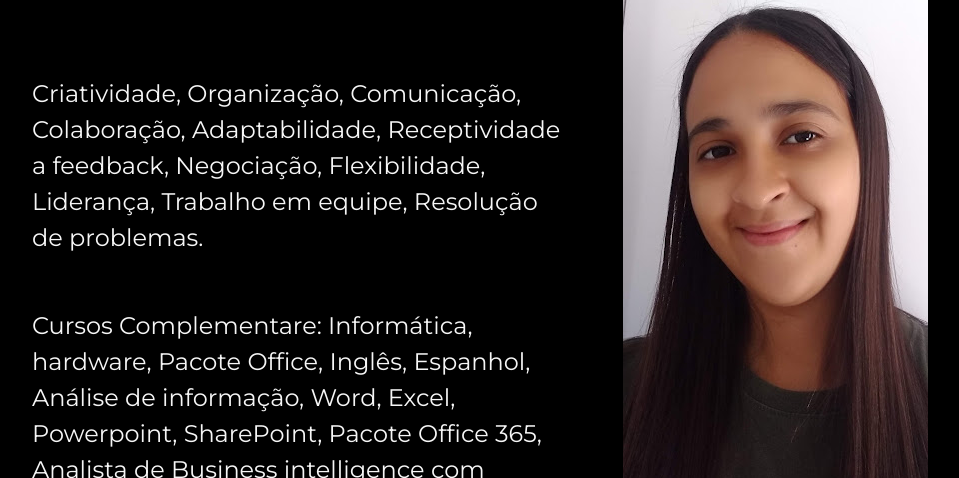
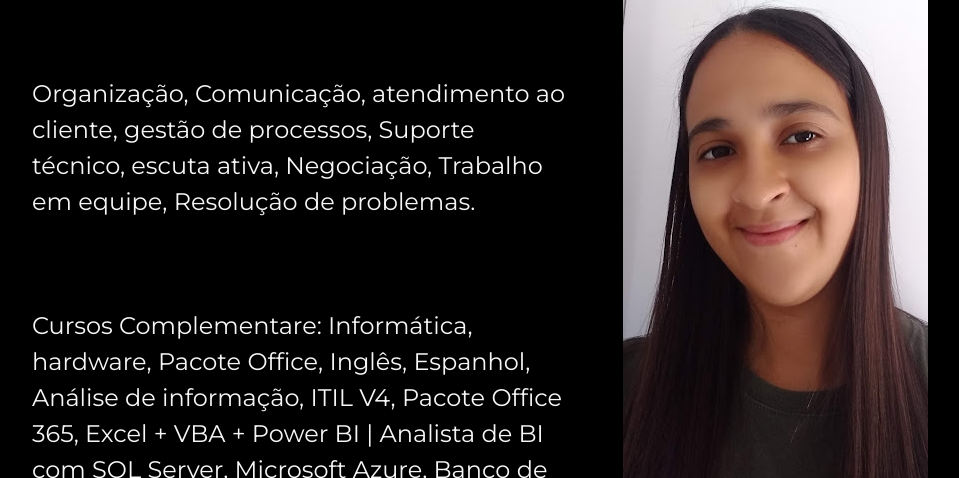
Before and after one commit to delaylalopes/portifoliofigma, a plain HTML site: page skills.html in a window 1280 px wide. Shown: the part 322-800 px from the top of the page, without its empty margins (160-1119 px from the left). Drawn offline with nearby package versions, Linux system fonts and the light colour scheme.

Commit message:
Update skills.html

```diff
--- a/skills.html
+++ b/skills.html
@@ -19,11 +19,11 @@
         <main class="apresentacao">
             <section class="apresentacao__conteudo">
             <h1 class="apresentacao__conteudo__titulo">Minhas habilidades</h1>
-            <br><p class="apresentacao__conteudo__texto">Criatividade, Organização, Comunicação, Colaboração, Adaptabilidade, Receptividade a feedback,
-                Negociação, Flexibilidade, Liderança, Trabalho em equipe, Resolução de problemas.</p></br>
-               <br> <pc class="apresentacao__conteudo__texto">Cursos Complementare: Informática, hardware, Pacote Office, Inglês, Espanhol, Análise de informação, Word,
-                 Excel, Powerpoint, SharePoint, Pacote Office 365, Analista de Business intelligence com Power BI, Banco De Dados e SQL, Orientações a Objetos com Java,
-                 Microsoft Azure, Salesforce Lightning,entre outros...
+            <br><p class="apresentacao__conteudo__texto">Organização, Comunicação, atendimento ao cliente, gestão de processos, Suporte técnico, escuta ativa,
+                Negociação, Trabalho em equipe, Resolução de problemas.</p></br>
+               <br> <pc class="apresentacao__conteudo__texto">Cursos Complementare: Informática, hardware, Pacote Office, Inglês, Espanhol, Análise de informação, ITIL V4,
+                 Pacote Office 365, Excel + VBA + Power BI | Analista de BI com SQL Server, Microsoft Azure, Banco de Dados e SQL (MySQL / SQL Server / Oracle),
+                 Lógica de Programação: JavaScript, Python, Java, Salesforce Lightning,Back-End com Python 3,Inteligência Artificial: Fundamentos e Engenharia de Prompts...
                </p></br>
                 </section>
         <img src="./assets/imagem.png" alt="Foto Delayla">
```
